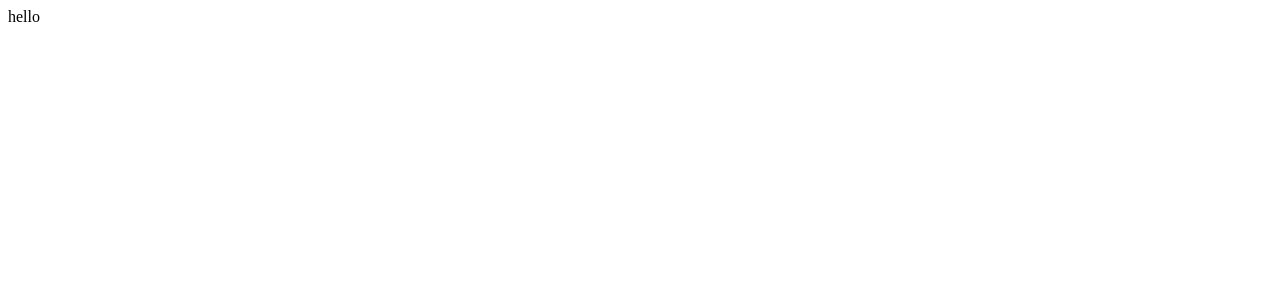
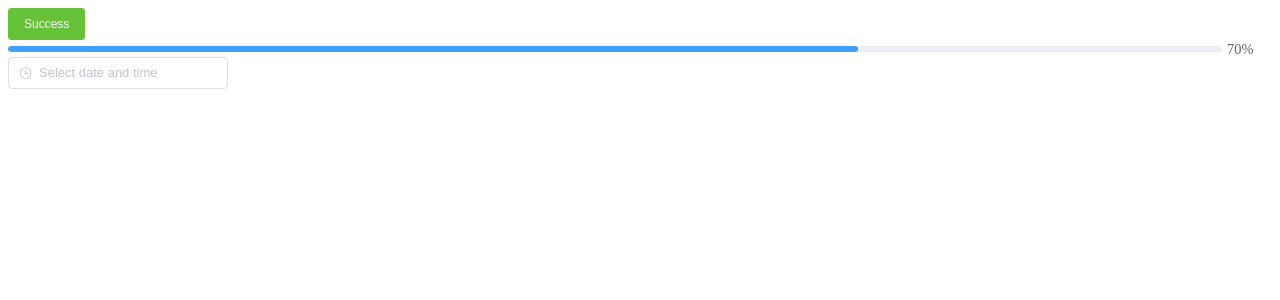
Before and after one commit to karudo/json-editor, a Vue app: page / in a window 1280 px wide. Shown: the top 300 px of the page. Built offline with nearby package versions, Linux system fonts and the light colour scheme.

Commit message:
add element ui

```diff
--- a/package.json
+++ b/package.json
@@ -11,6 +11,7 @@
     "build": "node build/build.js"
   },
   "dependencies": {
+    "element-ui": "^2.1.0",
     "vue": "^2.5.2",
     "vue-router": "^3.0.1"
   },
--- a/src/components/Hello.vue
+++ b/src/components/Hello.vue
@@ -1,5 +1,21 @@
 <template>
   <div>
-    hello
+    <el-button type="success">Success</el-button>
+    <el-progress :percentage="70"/>
+    <el-date-picker
+      v-model="dt"
+      type="datetime"
+      placeholder="Select date and time">
+    </el-date-picker>
   </div>
 </template>
+
+<script>
+export default {
+  data () {
+    return {
+      dt: ''
+    }
+  }
+}
+</script>
--- a/src/main.js
+++ b/src/main.js
@@ -1,10 +1,20 @@
 // The Vue build version to load with the `import` command
 // (runtime-only or standalone) has been set in webpack.base.conf with an alias.
 import Vue from 'vue'
+import ElementUI from 'element-ui'
+import locale from 'element-ui/lib/locale/lang/en'
+
+import 'element-ui/lib/theme-chalk/index.css'
+
 import App from './App'
 import router from './router'
 
 Vue.config.productionTip = false
+
+Vue.use(ElementUI, {
+  locale,
+  size: 'small'
+})
 
 /* eslint-disable no-new */
 new Vue({
```
Also changed, not shown: 1 other file (tests, documents, lock files or other folders).
